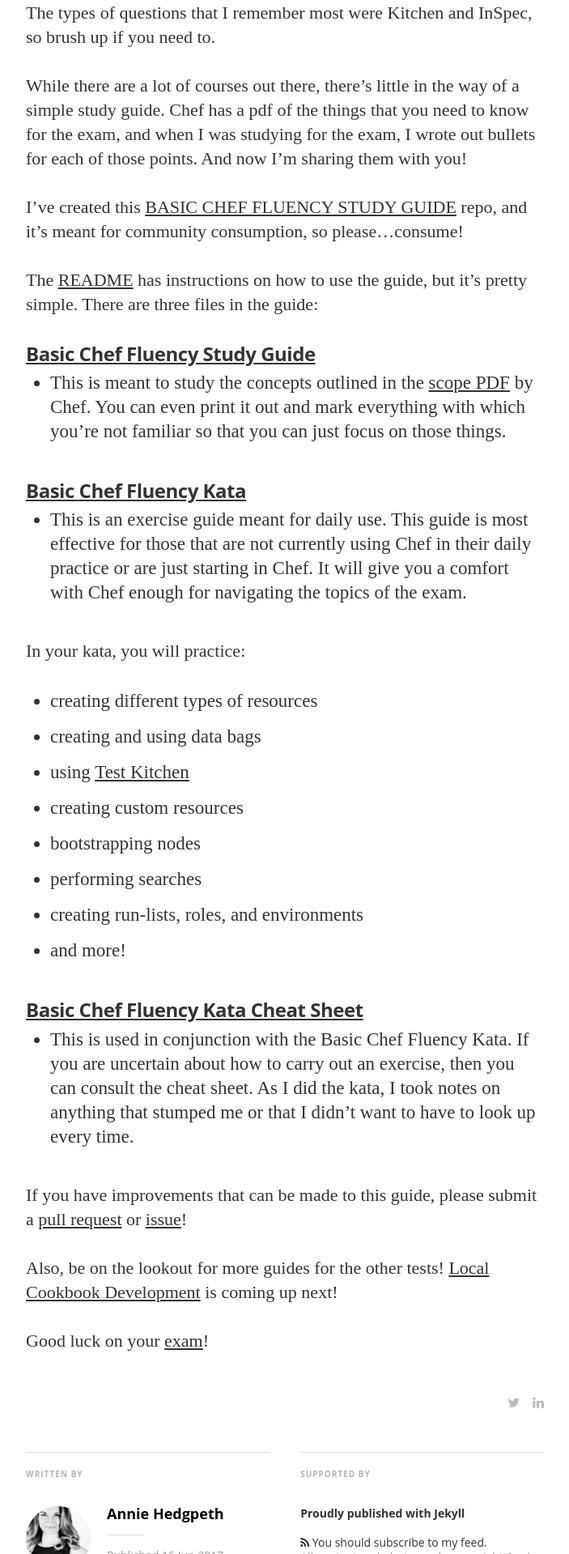
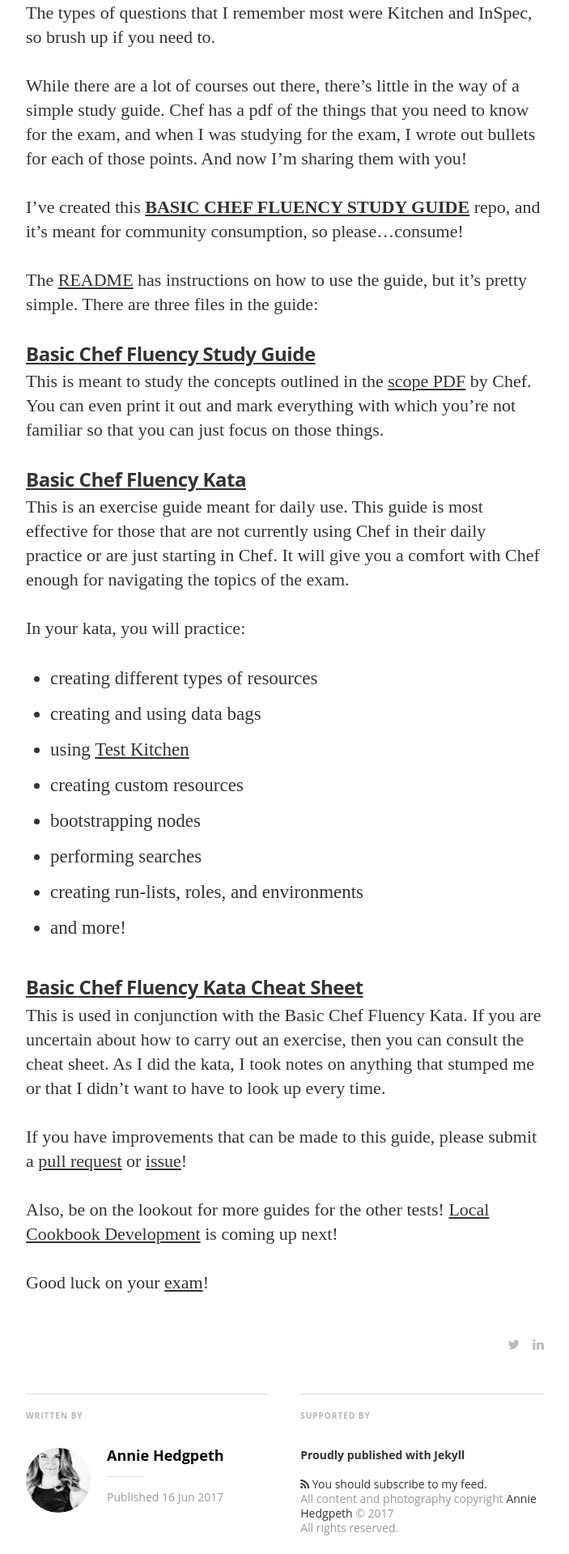
Before and after one commit to anniehedgpeth/anniehedgpeth.github.io, a Jekyll site: the page built from _posts/2017-06-16-basic-chef-fluency.md, in a window 1280 px wide. Shown: the part 1844-3763 px from the top of the page at 81% size, without its empty margins (288-991 px from the left). Built offline with Jekyll 4.4.1, drawn with Linux system fonts in a browser that asks for light colours; nearby versions of some CDN libraries; some web fonts are replaced.

Commit message:
formatting

```diff
--- a/_posts/2017-06-16-basic-chef-fluency.md
+++ b/_posts/2017-06-16-basic-chef-fluency.md
@@ -17,17 +17,17 @@
 
 While there are a lot of courses out there, there's little in the way of a simple study guide. Chef has a pdf of the things that you need to know for the exam, and when I was studying for the exam, I wrote out bullets for each of those points. And now I'm sharing them with you!
 
-I've created this [BASIC CHEF FLUENCY STUDY GUIDE](https://github.com/anniehedgpeth/basic-chef-fluency-study-guide) repo, and it's meant for community consumption, so please...consume!
+I've created this [**BASIC CHEF FLUENCY STUDY GUIDE**](https://github.com/anniehedgpeth/basic-chef-fluency-study-guide) repo, and it's meant for community consumption, so please...consume!
 
 The [README](https://github.com/anniehedgpeth/basic-chef-fluency-study-guide/blob/master/README.md) has instructions on how to use the guide, but it's pretty simple. There are three files in the guide:
 
 ### [Basic Chef Fluency Study Guide](https://github.com/anniehedgpeth/basic-chef-fluency-study-guide/blob/master/basic-chef-fluency-study-sheet.md)
-  - This is meant to study the concepts outlined in the [scope PDF](https://training.chef.io/static/Basic_Chef_Fluency_Badge_Scope.pdf) by Chef. You can even print it out and mark everything with which you're not familiar so that you can just focus on those things.
+This is meant to study the concepts outlined in the [scope PDF](https://training.chef.io/static/Basic_Chef_Fluency_Badge_Scope.pdf) by Chef. You can even print it out and mark everything with which you're not familiar so that you can just focus on those things.
 
 ### [Basic Chef Fluency Kata](https://github.com/anniehedgpeth/basic-chef-fluency-study-guide/blob/master/basic-chef-fluency-kata.md)
-  - This is an exercise guide meant for daily use. This guide is most effective for those that are not currently using Chef in their daily practice or are just starting in Chef. It will give you a comfort with Chef enough for navigating the topics of the exam.
+This is an exercise guide meant for daily use. This guide is most effective for those that are not currently using Chef in their daily practice or are just starting in Chef. It will give you a comfort with Chef enough for navigating the topics of the exam.
 
-  In your kata, you will practice:
+In your kata, you will practice:
 
   - creating different types of resources
   - creating and using data bags
@@ -39,7 +39,7 @@
   - and more!
 
 ### [Basic Chef Fluency Kata Cheat Sheet](https://github.com/anniehedgpeth/basic-chef-fluency-study-guide/blob/master/basic-chef-fluency-kata-cheatsheet.md)
-  - This is used in conjunction with the Basic Chef Fluency Kata. If you are uncertain about how to carry out an exercise, then you can consult the cheat sheet. As I did the kata, I took notes on anything that stumped me or that I didn't want to have to look up every time.
+This is used in conjunction with the Basic Chef Fluency Kata. If you are uncertain about how to carry out an exercise, then you can consult the cheat sheet. As I did the kata, I took notes on anything that stumped me or that I didn't want to have to look up every time.
 
 If you have improvements that can be made to this guide, please submit a [pull request](https://github.com/anniehedgpeth/basic-chef-fluency-study-guide/pulls) or [issue](https://github.com/anniehedgpeth/basic-chef-fluency-study-guide/issues)!
 
```
